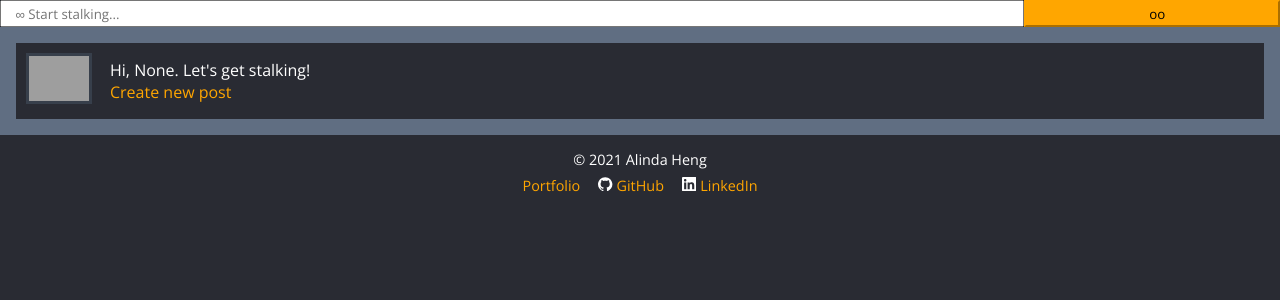
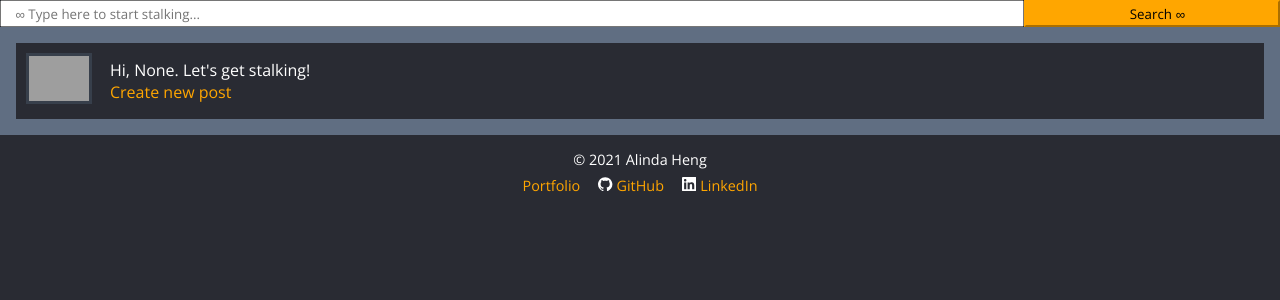
Before and after one commit to Alindah/stalkback, a Flask app: page /dashboard in a window 1280 px wide. Shown: the part 80-380 px from the top of the page. Run offline with Flask 2, Linux system fonts and the light colour scheme; the visitor is signed in with stand-in values (Sample User, id 1); data comes from the database, SQL or seed files in the repository; data that the repository does not hold is empty; grey boxes are pictures that could not be loaded.

Commit message:
Clarified searching

```diff
--- a/app/forms.py
+++ b/app/forms.py
@@ -31,8 +31,8 @@
     del_confirmation = SubmitField("Delete Account")
 
 class SearchBar(FlaskForm):
-    search_query = StringField(description = "∞ Start stalking...")
-    search = SubmitField("oo")
+    search_query = StringField(description = "∞ Type here to start stalking...")
+    search = SubmitField("Search ∞")
 
 class PostForm(FlaskForm):
     title = StringField("Title*", validators = [validators.Required("Title required")], description = "Enter a title")
--- a/app/main.py
+++ b/app/main.py
@@ -139,7 +139,7 @@
     results = None
 
     if sq.isspace() or sq == "":
-        flash("Enter a name or username to search")
+        flash("Enter a non-empty name or username in the search bar above")
     else:
         results = UserModel.query.filter(or_(UserModel.display_name.contains(sq), UserModel.username.contains(sq))).all()
 
--- a/app/templates/search.html
+++ b/app/templates/search.html
@@ -19,7 +19,8 @@
                             <div>
                                 <span class="default-text">{{ r.display_name }}</span><br>
                                 <span class="small-text">@{{ r.username }}</span>
-                            </div></a>
+                            </div>
+                        </a>
                     </td>
                 </tr>
             {% endfor %}
```
